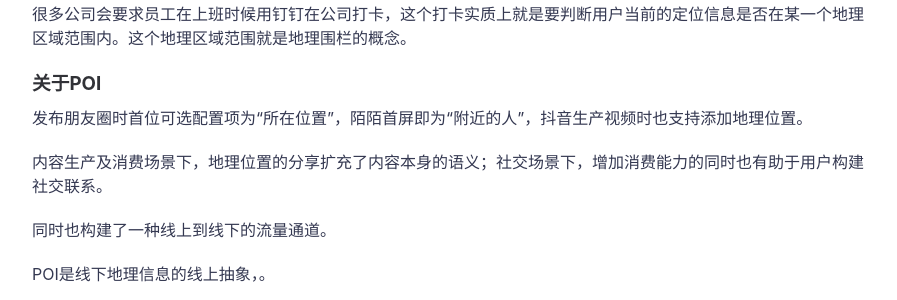
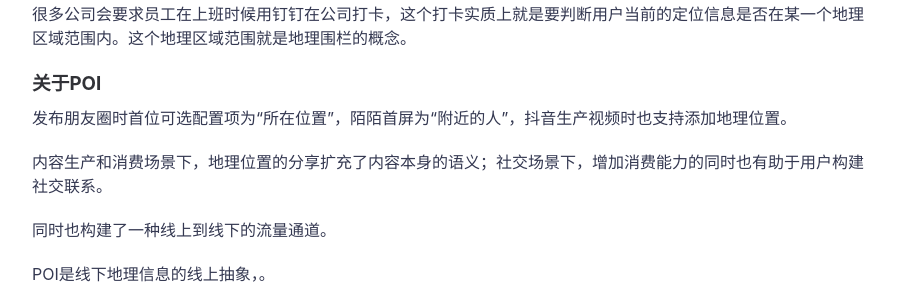
Before and after one commit to icarus507/icarus507.github.io, a Jekyll site: the page built from _posts/2018-09-08-谈谈地图（下）.md, in a window 1280 px wide and 900 px high, scrolled down 926 px. Shown: the part 152-452 px from the top of the window, without its empty margins (188-1085 px from the left). Built offline with Jekyll 4.4.1, drawn with Linux system fonts in a browser that asks for light colours.

Commit message:
Update 2018-09-08-谈谈地图（下）.md

```diff
--- a/_posts/2018-09-08-谈谈地图（下）.md
+++ b/_posts/2018-09-08-谈谈地图（下）.md
@@ -21,9 +21,9 @@ GPS初次接受卫星信号的时候会比较耗电，比如你从北京出差
 
 ### 关于POI
 
-发布朋友圈时首位可选配置项为“所在位置”，陌陌首屏即为“附近的人”，抖音生产视频时也支持添加地理位置。
+发布朋友圈时首位可选配置项为“所在位置”，陌陌首屏为“附近的人”，抖音生产视频时也支持添加地理位置。
 
-内容生产及消费场景下，地理位置的分享扩充了内容本身的语义；社交场景下，增加消费能力的同时也有助于用户构建社交联系。
+内容生产和消费场景下，地理位置的分享扩充了内容本身的语义；社交场景下，增加消费能力的同时也有助于用户构建社交联系。
 
 同时也构建了一种线上到线下的流量通道。
 
```
